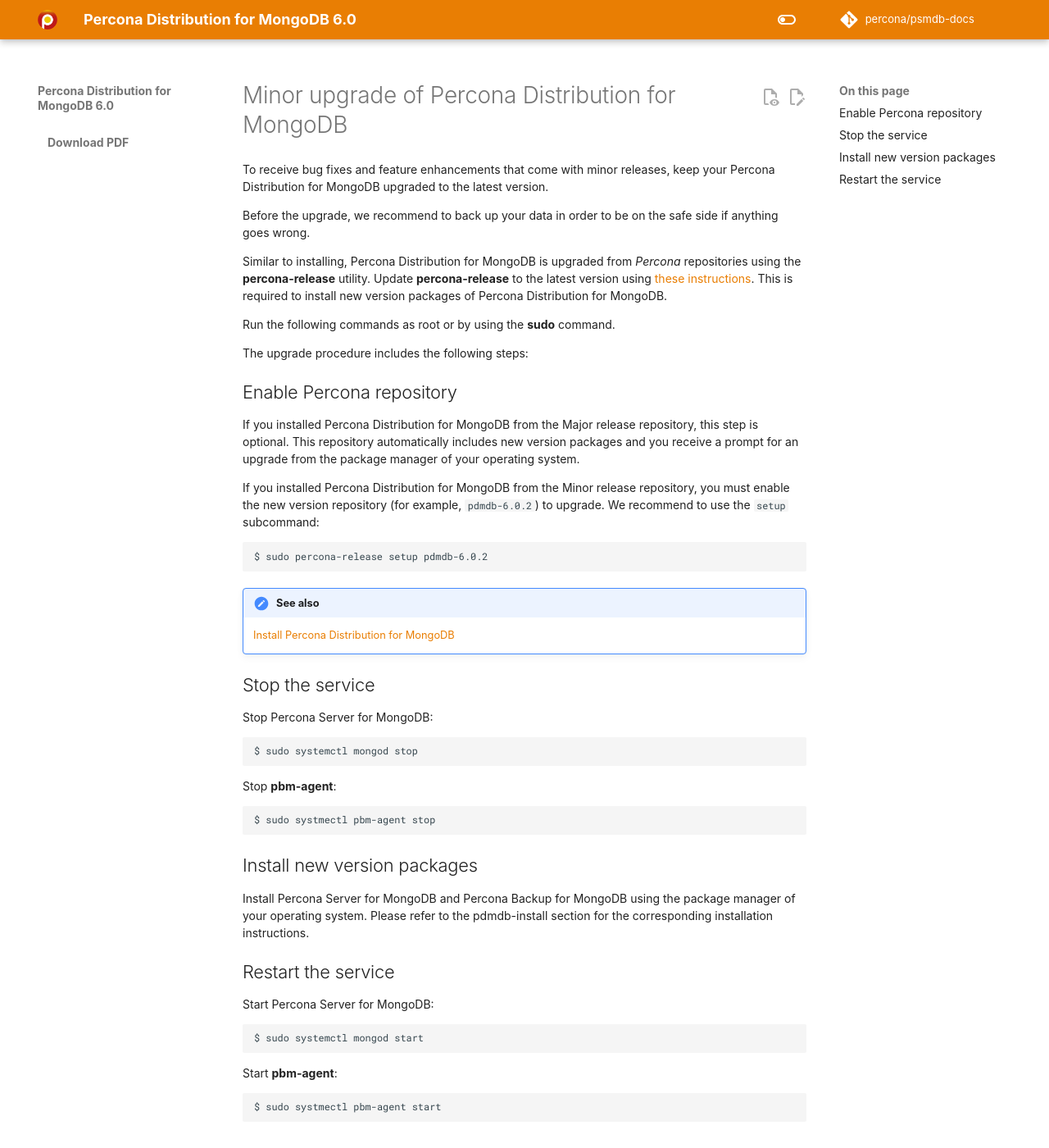
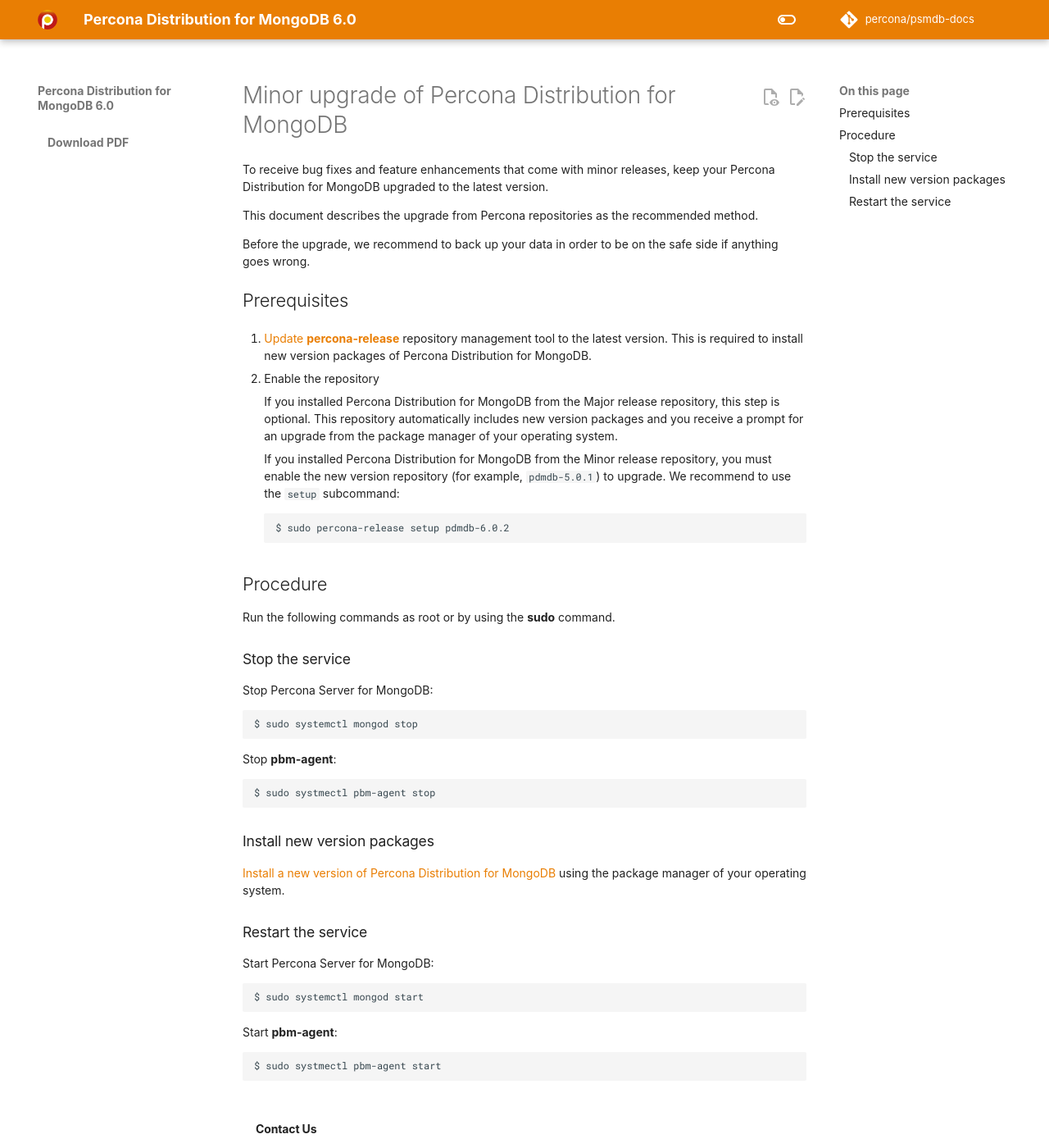
Before and after one commit to percona/distmongo-docs, an MkDocs documentation site: the page built from docs/minor-upgrade.md, in a window 1280 px wide and 1400 px high. Shown: the whole window at 82% size. Built offline with MkDocs 1.6.1 and Material for MkDocs 9.7.7, drawn with Linux system fonts in a browser that asks for light colours; nearby versions of some CDN libraries; some web fonts are replaced; comment, search, counter and statistics services are not loaded; the version menu is left out.

Commit message:
DISTMONGO-209 Fixed obsolete URL format

````diff
--- a/docs/minor-upgrade.md
+++ b/docs/minor-upgrade.md
@@ -2,29 +2,30 @@
 
 To receive bug fixes and feature enhancements that come with minor releases, keep your Percona Distribution for MongoDB upgraded to the latest version.
 
+This document describes the upgrade from Percona repositories as the recommended method.
+
 Before the upgrade, we recommend to back up your data in order to be on the safe side if anything goes wrong.
 
-Similar to installing, Percona Distribution for MongoDB is upgraded from *Percona* repositories using the **percona-release** utility. Update **percona-release** to the latest version using [these instructions](https://www.percona.com/doc/percona-repo-config/percona-release.html#updating-percona-release-to-the-latest-version). This is required to install new version packages of Percona Distribution for MongoDB.
+## Prerequisites
+
+1. [Update **percona-release**](https://docs.percona.com/percona-software-repositories/percona-release.html#updating-percona-release-to-the-latest-version) repository management tool to the latest version. This is required to install new version packages of Percona Distribution for MongoDB.
+
+2. Enable the repository
+
+    If you installed Percona Distribution for MongoDB from the Major release repository, this step is optional. This repository automatically includes new version packages and you receive a prompt for an upgrade from the package manager of your operating system.
+
+    If you installed Percona Distribution for MongoDB from the Minor release repository, you must enable the new version repository (for example, `pdmdb-5.0.1`) to upgrade. We recommend to use the `setup` subcommand:
+
+    ```{.bash data-prompt="$"}
+    $ sudo percona-release setup pdmdb-6.0.2
+    ```
+
+## Procedure
 
 Run the following commands as root or by using the **sudo** command.
 
-The upgrade procedure includes the following steps:
 
-## Enable Percona repository
-
-If you installed Percona Distribution for MongoDB from the Major release repository, this step is optional. This repository automatically includes new version packages and you receive a prompt for an upgrade from the package manager of your operating system.
-
-If you installed Percona Distribution for MongoDB from the Minor release repository, you must enable the new version repository (for example, `pdmdb-6.0.2`) to upgrade. We recommend to use the `setup` subcommand:
-
-```{.bash data-prompt="$"}
-$ sudo percona-release setup pdmdb-6.0.2
-```
-
-!!! admonition "See also"
-
-    [Install Percona Distribution for MongoDB](installation.md#install)
-
-## Stop the service
+### Stop the service
 
 Stop Percona Server for MongoDB:
 
@@ -38,11 +39,11 @@
 $ sudo systmectl pbm-agent stop
 ```
 
-## Install new version packages
+### Install new version packages
 
-Install Percona Server for MongoDB and Percona Backup for MongoDB using the package manager of your operating system. Please refer to the pdmdb-install section for the corresponding installation instructions.
+[Install a new version of Percona Distribution for MongoDB](installation.md) using the package manager of your operating system.
 
-## Restart the service
+### Restart the service
 
 Start Percona Server for MongoDB:
 
````
Also changed, not shown: docs/index.md (+2 -2 lines), docs/installation.md (+3 -7 lines), docs/release-notes-v6.0.2.md (+1 -1 lines), docs/release-notes-v6.0.3.md (+1 -1 lines).
